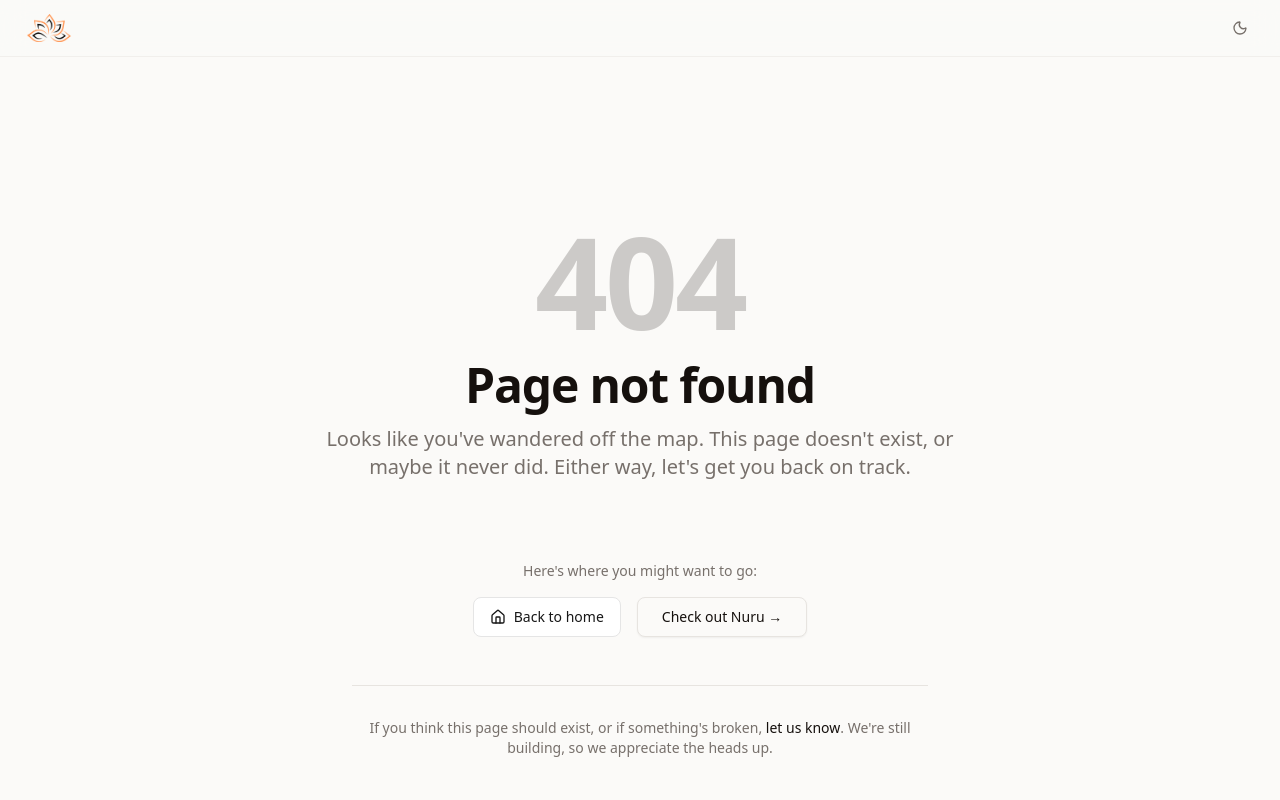
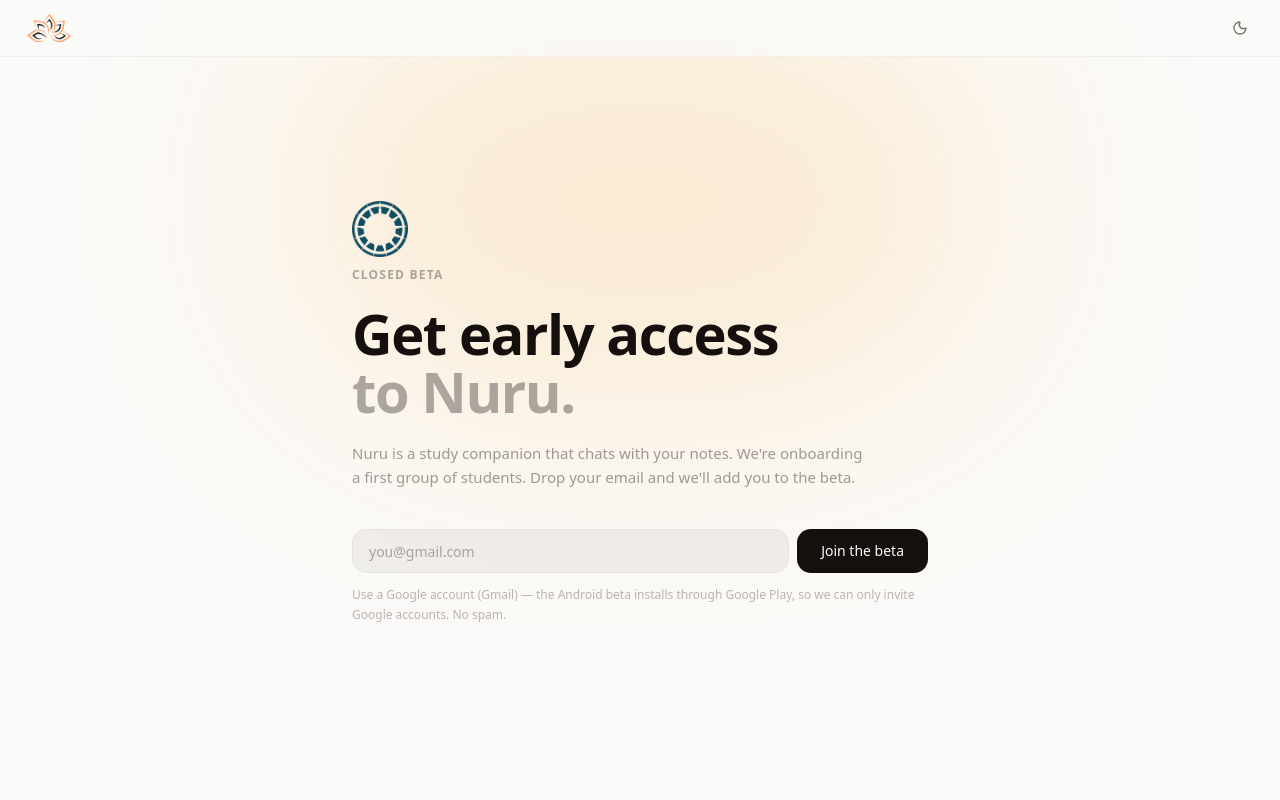
Before and after one commit to Spiritbulb/spiritbulb, a Next.js app: page /nuru in a window 1280 px wide. Before the commit this address had no page. Shown: the top 800 px of the page. Built offline with nearby package versions, Linux system fonts and the light colour scheme.

Commit message:
nuru page

```diff
--- /dev/null
+++ b/app/nuru/nuru-client.tsx
@@ -0,0 +1,171 @@
+'use client'
+
+import { useRef, useState, useTransition } from 'react'
+import Image from 'next/image'
+import { motion, useInView, AnimatePresence } from 'framer-motion'
+import { cn } from '@/lib/utils'
+
+// mcloud exposes the beta-join API (adds the email to the shared
+// beta@spiritbulb.org Google Group wired to Play closed testing) and returns
+// the Nuru Play opt-in URL. Only members of that group can install the beta.
+const JOIN_API = 'https://www.mcloud.co.ke/api/beta/join'
+const EMAIL_RE = /^[^\s@]+@[^\s@]+\.[^\s@]+$/
+
+function FadeIn({ children, className, delay = 0 }: {
+    children: React.ReactNode
+    className?: string
+    delay?: number
+}) {
+    const ref = useRef(null)
+    const inView = useInView(ref, { once: true, margin: '-40px' })
+    return (
+        <motion.div
+            ref={ref}
+            initial={{ opacity: 0, y: 20 }}
+            animate={inView ? { opacity: 1, y: 0 } : {}}
+            transition={{ duration: 0.5, delay, ease: [0.25, 0.1, 0.25, 1] }}
+            className={className}
+        >
+            {children}
+        </motion.div>
+    )
+}
+
+const inputCls = cn(
+    'w-full h-11 rounded-xl px-4 text-[14px] text-foreground placeholder:text-muted-foreground/60',
+    'bg-foreground/5 border border-border',
+    'focus:outline-none focus:border-foreground/30 focus:bg-foreground/[0.08]',
+    'transition-all duration-150'
+)
+
+function NuruSignupForm() {
+    const [email, setEmail] = useState('')
+    const [optInUrl, setOptInUrl] = useState<string | null>(null)
+    const [error, setError] = useState<string | null>(null)
+    const [isPending, start] = useTransition()
+
+    const submit = (e: React.FormEvent) => {
+        e.preventDefault()
+        const trimmed = email.trim()
+        if (!EMAIL_RE.test(trimmed)) {
+            setError('Please enter a valid email address.')
+            return
+        }
+        setError(null)
+        start(async () => {
+            try {
+                const res = await fetch(JOIN_API, {
+                    method: 'POST',
+                    headers: { 'Content-Type': 'application/json' },
+                    body: JSON.stringify({ email: trimmed, source: 'spiritbulb-nuru' }),
+                })
+                const data = (await res.json()) as { ok?: boolean; optInUrl?: string | null; error?: string }
+                if (res.ok && data.ok) setOptInUrl(data.optInUrl ?? '')
+                else setError(data.error ?? 'Something went wrong. Please try again.')
+            } catch {
+                setError('Could not reach the server. Please try again.')
+            }
+        })
+    }
+
+    return (
+        <div>
+            <AnimatePresence mode="wait">
+                {optInUrl !== null ? (
+                    <motion.div
+                        key="done"
+                        initial={{ opacity: 0, y: 8 }}
+                        animate={{ opacity: 1, y: 0 }}
+                        className="rounded-xl border border-border bg-foreground/5 px-4 py-4 space-y-3"
+                    >
+                        <div className="flex items-center gap-3">
+                            <span className="text-lg">🎉</span>
+                            <p className="text-[14px] text-foreground">You&apos;re on the list.</p>
+                        </div>
+                        {optInUrl && (
+                            <a
+                                href={optInUrl}
+                                target="_blank"
+                                rel="noopener noreferrer"
+                                className="inline-flex items-center gap-2 rounded-lg bg-foreground px-4 py-2 text-[13px] font-medium text-background hover:opacity-90 transition-opacity"
+                            >
+                                Opt in to the Android beta →
+                            </a>
+                        )}
+                        <p className="text-[12px] text-muted-foreground">
+                            Open this on the Android device you&apos;ll test with, signed in to the Google account on this email.
+                        </p>
+                    </motion.div>
+                ) : (
+                    <motion.form
+                        key="form"
+                        onSubmit={submit}
+                        initial={{ opacity: 0, y: 8 }}
+                        animate={{ opacity: 1, y: 0 }}
+                        className="flex flex-col gap-2 sm:flex-row"
+                    >
+                        <div className="flex-1">
+                            <input
+                                type="email"
+                                value={email}
+                                onChange={(e) => { setEmail(e.target.value); if (error) setError(null) }}
+                                placeholder="you@gmail.com"
+                                aria-label="Email address"
+                                className={inputCls}
+                                required
+                            />
+                        </div>
+                        <button
+                            type="submit"
+                            disabled={isPending}
+                            className={cn(
+                                'h-11 shrink-0 rounded-xl px-6 text-[14px] font-medium transition-all duration-150',
+                                'bg-foreground text-background hover:opacity-90 disabled:opacity-60'
+                            )}
+                        >
+                            {isPending ? 'Joining…' : 'Join the beta'}
+                        </button>
+                    </motion.form>
+                )}
+            </AnimatePresence>
+            {error && <p className="mt-2 text-[13px] text-red-500">{error}</p>}
+        </div>
+    )
+}
+
+export default function NuruClient() {
+    return (
+        <div className="min-h-[100dvh] bg-background text-foreground">
+
+            {/* Glow — Nuru amber */}
+            <div className="pointer-events-none fixed inset-0">
+                <div className="absolute top-0 left-1/2 -translate-x-1/2 w-[700px] h-[400px] bg-[#FF9800]/15 rounded-full blur-[120px]" />
+            </div>
+
+            <div className="relative z-10 container mx-auto px-6 md:px-12 max-w-2xl py-28 md:py-36">
+                <FadeIn className="space-y-5">
+                    <Image src="/nuru-l-tp.png" alt="Nuru" width={56} height={56} className="mb-2" priority />
+                    <p className="text-[12px] font-semibold uppercase tracking-widest text-muted-foreground/60">
+                        Closed beta
+                    </p>
+                    <h1 className="text-[2.8rem] md:text-[3.5rem] font-bold leading-[1.04] tracking-tight">
+                        Get early access<br />
+                        <span className="text-muted-foreground/60">to Nuru.</span>
+                    </h1>
+                    <p className="text-[15px] text-muted-foreground/70 leading-relaxed max-w-lg">
+                        Nuru is a study companion that chats with your notes. We&apos;re onboarding a
+                        first group of students. Drop your email and we&apos;ll add you to the beta.
+                    </p>
+                </FadeIn>
+
+                <FadeIn delay={0.1} className="mt-10">
+                    <NuruSignupForm />
+                    <p className="mt-3 text-[12px] text-muted-foreground/50">
+                        Use a Google account (Gmail) — the Android beta installs through Google
+                        Play, so we can only invite Google accounts. No spam.
+                    </p>
+                </FadeIn>
+            </div>
+        </div>
+    )
+}
--- /dev/null
+++ b/app/nuru/page.tsx
@@ -0,0 +1,11 @@
+import type { Metadata } from 'next'
+import NuruClient from './nuru-client'
+
+export const metadata: Metadata = {
+    title: 'Join the Nuru Beta — Spiritbulb',
+    description: 'Get early access to Nuru, the study companion that chats with your notes. Join the closed Android beta.',
+}
+
+export default function Page() {
+    return <NuruClient />
+}
```
